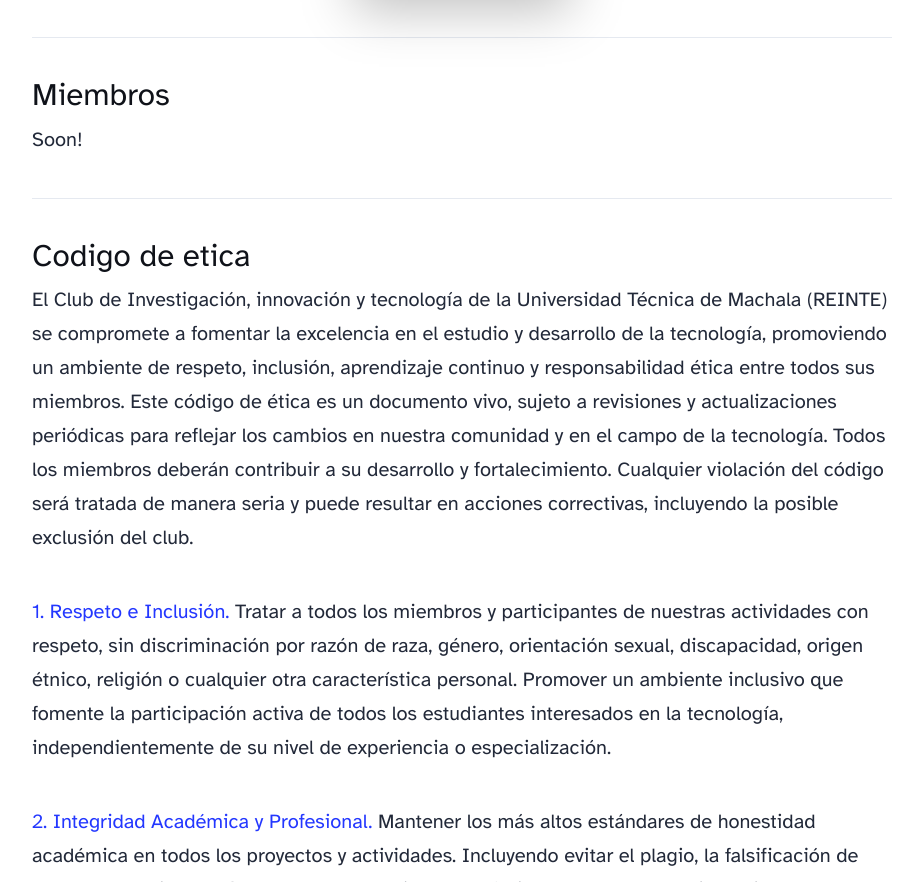
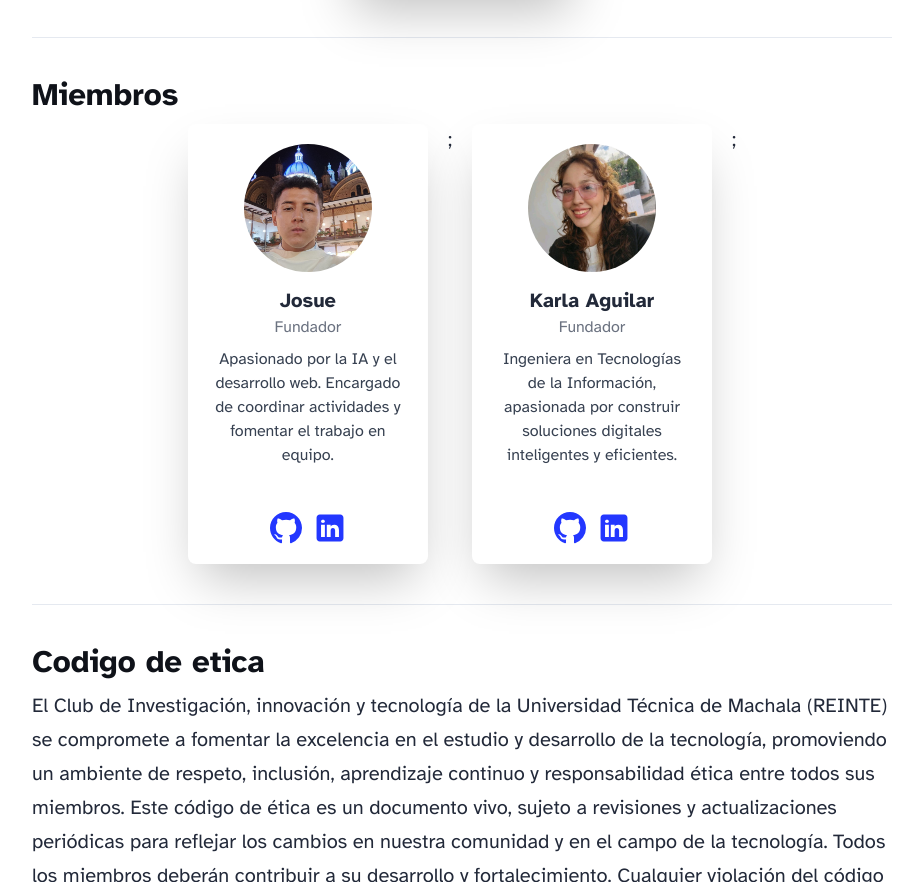
Before and after one commit to reinte/reinte.github.io, an Astro site: page /about in a window 1280 px wide. Shown: the part 1478-2360 px from the top of the page, without its empty margins (158-1081 px from the left). Built offline with nearby package versions, Linux system fonts and the light colour scheme; Astro itself is replaced by a stand-in of ours.

Commit message:
Add members cards

```diff
--- /dev/null
+++ b/src/components/PersonalCard.astro
@@ -0,0 +1,58 @@
+---
+interface Props {
+    name: string;
+    role: string;
+    description: string;
+    image: string;
+    github: string;
+    linkedin: string;
+}
+
+const { name, role, description, image, github, linkedin } = Astro.props;
+---
+
+<div class="flex flex-col p-5 rounded-lg shadow-2xl w-60 items-center bg-white">
+    <img
+        src={image}
+        alt={name}
+        class="rounded-full w-32 h-32 object-cover mb-4"
+    />
+    <div class="font-semibold text-center leading-tight text-lg md:text-xl">
+        {name}
+    </div>
+    <div class="text-base text-gray-500 text-center mb-2">{role}</div>
+    <p class="text-base text-center text-gray-700">
+        {description}
+    </p>
+    <div class="flex flex-row gap-3 mt-3">
+        <a href={github} target="_blank">
+            <svg
+                viewBox="0 0 16 16"
+                aria-hidden="true"
+                width="32"
+                height="32"
+                astro-icon="social/github"
+            >
+                <path
+                    fill="currentColor"
+                    d="M8 0C3.58 0 0 3.58 0 8c0 3.54 2.29 6.53 5.47 7.59.4.07.55-.17.55-.38 0-.19-.01-.82-.01-1.49-2.01.37-2.53-.49-2.69-.94-.09-.23-.48-.94-.82-1.13-.28-.15-.68-.52-.01-.53.63-.01 1.08.58 1.23.82.72 1.21 1.87.87 2.33.66.07-.52.28-.87.51-1.07-1.78-.2-3.64-.89-3.64-3.95 0-.87.31-1.59.82-2.15-.08-.2-.36-1.02.08-2.12 0 0 .67-.21 2.2.82.64-.18 1.32-.27 2-.27.68 0 1.36.09 2 .27 1.53-1.04 2.2-.82 2.2-.82.44 1.1.16 1.92.08 2.12.51.56.82 1.27.82 2.15 0 3.07-1.87 3.75-3.65 3.95.29.25.54.73.54 1.48 0 1.07-.01 1.93-.01 2.2 0 .21.15.46.55.38A8.012 8.012 0 0 0 16 8c0-4.42-3.58-8-8-8z"
+                ></path>
+            </svg>
+        </a>
+        <a href={linkedin} target="_blank">
+            <svg
+                xmlns="http://www.w3.org/2000/svg"
+                x="0px"
+                y="0px"
+                width="32"
+                height="32"
+                viewBox="0 0 50 50"
+            >
+                <path
+                    fill="currentColor"
+                    d="M41,4H9C6.24,4,4,6.24,4,9v32c0,2.76,2.24,5,5,5h32c2.76,0,5-2.24,5-5V9C46,6.24,43.76,4,41,4z M17,20v19h-6V20H17z M11,14.47c0-1.4,1.2-2.47,3-2.47s2.93,1.07,3,2.47c0,1.4-1.12,2.53-3,2.53C12.2,17,11,15.87,11,14.47z M39,39h-6c0,0,0-9.26,0-10 c0-2-1-4-3.5-4.04h-0.08C27,24.96,26,27.02,26,29c0,0.91,0,10,0,10h-6V20h6v2.56c0,0,1.93-2.56,5.81-2.56 c3.97,0,7.19,2.73,7.19,8.26V39z"
+                ></path>
+            </svg>
+        </a>
+    </div>
+</div>;
--- a/src/content/blog/aiweek.mdx
+++ b/src/content/blog/aiweek.mdx
@@ -1,6 +1,6 @@
 ---
 title: 'AI Week'
-description: 'AI week es un evento donde durante una semana los participante spodran aprender sobre inteligencia artificial y como epezar a usarla con la ayuda de Microsoft Azure.'
+description: 'AI week es un evento donde durante una semana los participantes podran aprender sobre inteligencia artificial y como epezar a usarla con la ayuda de Microsoft Azure.'
 pubDate: 'May 05 2024'
 heroImage: '/aiweek/aiweek.png'
 ---
--- a/src/pages/about.astro
+++ b/src/pages/about.astro
@@ -1,4 +1,5 @@
 ---
+import PersonalCard from '../components/PersonalCard.astro';
 import Layout from '../layouts/BlogPost.astro';
 ---
 
@@ -8,7 +9,7 @@
 	pubDate={new Date('June 09 2024')}
 	heroImage="/bgutmach.jpg"
 >
-	<h4>Colaboradores</h4>
+	<h4 class="font-semibold">Colaboradores</h4>
 	<div class="flex w-full items-stretch justify-center gap-5 flex-wrap">
 		<div class="flex flex-col p-5 rounded-lg shadow-2xl w-60">
 			<img src="/ti.png" alt="Carrera de Ingenieria en Tecnologias de la Informacion" class="w-52 align-middle object-center" />
@@ -27,11 +28,31 @@
 			<div class="font-medium mt-5 text-center leading-tight text-lg md:text-xl flex-grow">Microsoft Learn Student Ambassadors</div>
 		</div>
 	</div>
+
 	<hr class="my-10">
-	<h4>Miembros</h4>
-		Soon!
+
+	<h4 class="font-semibold">Miembros</h4>
+	<div class="flex w-full items-stretch justify-center gap-5 flex-wrap">
+		<!-- Card de Miembro -->
+		<PersonalCard
+			name="Josue"
+			role="Fundador"
+			description="Apasionado por la IA y el desarrollo web. Encargado de coordinar actividades y fomentar el trabajo en equipo."
+			image="/miembros/josue.png"
+			github="https://github.com/jossuema"
+			linkedin="https://www.linkedin.com/in/manuel-josue-malla/"
+		/>
+		<PersonalCard
+			name="Karla Aguilar"
+			role="Fundador"
+			description="Ingeniera en Tecnologías de la Información, apasionada por construir soluciones digitales inteligentes y eficientes."
+			image="/miembros/karla.jpg"
+			github="https://github.com/Cici160401"
+			linkedin="https://www.linkedin.com/in/karla160401"
+		/>
+	</div>
 	<hr class="my-10">
-	<h4>Codigo de etica</h4>
+	<h4 class="font-semibold">Codigo de etica</h4>
 	<p>
 		El Club de Investigación, innovación y tecnología de la Universidad Técnica de Machala (REINTE) se compromete a fomentar la excelencia en el estudio y desarrollo de la tecnología, promoviendo un ambiente de respeto, inclusión, aprendizaje continuo y responsabilidad ética entre todos sus miembros. Este código de ética es un documento vivo, sujeto a revisiones y actualizaciones periódicas para reflejar los cambios en nuestra comunidad y en el campo de la tecnología. Todos los miembros deberán contribuir a su desarrollo y fortalecimiento. Cualquier violación del código será tratada de manera seria y puede resultar en acciones correctivas, incluyendo la posible exclusión del club.
 	</p>
```
Also changed, not shown: .github/workflows/deploy.yml, public/miembros/josue.png (added), public/miembros/karla.jpg (added), src/content/blog/cursogit.mdx (line endings or trailing spaces), src/content/blog/dlcv.mdx (line endings or trailing spaces), src/content/blog/reinteinggio2024.mdx (line endings or trailing spaces).
